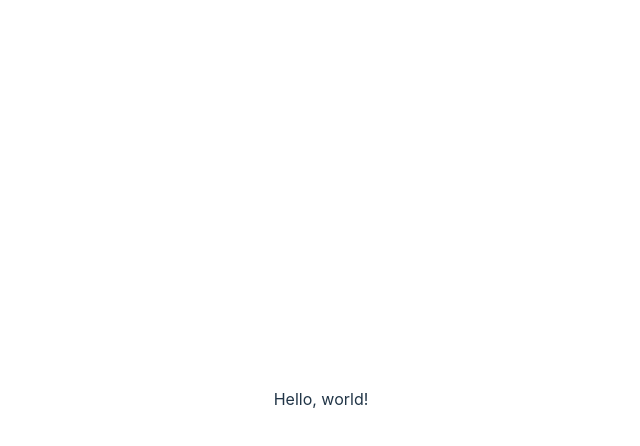
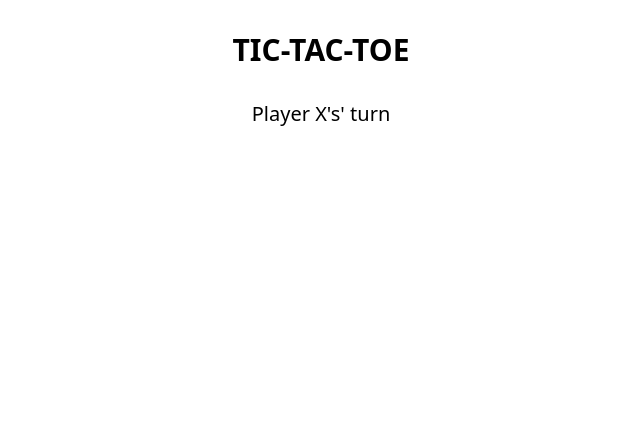
Before and after one commit to Mideas-Touch/tic-tac-toe, a Vue app: page / in a window 1280 px wide. Shown: the top 446 px of the page, without its empty margins (319-959 px from the left). Built offline with nearby package versions, Linux system fonts and the light colour scheme.

Commit message:
fix styling issues

```diff
--- a/index.html
+++ b/index.html
@@ -7,6 +7,7 @@
     <title>Vite + Vue</title>
     <link href="https://fonts.googleapis.com/css2?family=Material+Icons+Outlined"
       rel="stylesheet">
+      <link rel="stylesheet" href="./build/css/output.css">
   </head>
   <body>
     <div id="app"></div>
--- a/package.json
+++ b/package.json
@@ -5,6 +5,7 @@
   "type": "module",
   "scripts": {
     "dev": "vite",
+    "tailwind": "npx tailwindcss -i ./src/index.css -o ../build/css/output.css --watch",
     "build": "vite build",
     "preview": "vite preview"
   },
--- a/src/App.vue
+++ b/src/App.vue
@@ -1,4 +1,4 @@
-<script ript setup>
+<script setup>
 import { ref, computed} from 'vue'
 
 const player = ref('X')
@@ -56,9 +56,14 @@ const ResetGame = () =>{
 </script>
 
 <template>
-  <h1>Hello, world!</h1>
+  <main class="pt-8 text-center h-screen">
+    <h1 class="mb-8 text-3xl font-bold uppercase">
+      Tic-Tac-Toe
+    </h1>
+    <h3 class="text-xl mb-4">Player {{ player }}'s' turn</h3>
+  </main>
 </template>
 
-<style scoped>
+<style >
 
 </style>
--- a/src/main.js
+++ b/src/main.js
@@ -1,5 +1,4 @@
 import { createApp } from 'vue'
-import './style.css'
 import App from './App.vue'
 import './index.css'
 
--- a/src/style.css
+++ /dev/null
@@ -1,90 +0,0 @@
-:root {
-  font-family: Inter, Avenir, Helvetica, Arial, sans-serif;
-  font-size: 16px;
-  line-height: 24px;
-  font-weight: 400;
-
-  color-scheme: light dark;
-  color: rgba(255, 255, 255, 0.87);
-  background-color: #242424;
-
-  font-synthesis: none;
-  text-rendering: optimizeLegibility;
-  -webkit-font-smoothing: antialiased;
-  -moz-osx-font-smoothing: grayscale;
-  -webkit-text-size-adjust: 100%;
-}
-
-a {
-  font-weight: 500;
-  color: #646cff;
-  text-decoration: inherit;
-}
-a:hover {
-  color: #535bf2;
-}
-
-a {
-  font-weight: 500;
-  color: #646cff;
-  text-decoration: inherit;
-}
-a:hover {
-  color: #535bf2;
-}
-
-body {
-  margin: 0;
-  display: flex;
-  place-items: center;
-  min-width: 320px;
-  min-height: 100vh;
-}
-
-h1 {
-  font-size: 3.2em;
-  line-height: 1.1;
-}
-
-button {
-  border-radius: 8px;
-  border: 1px solid transparent;
-  padding: 0.6em 1.2em;
-  font-size: 1em;
-  font-weight: 500;
-  font-family: inherit;
-  background-color: #1a1a1a;
-  cursor: pointer;
-  transition: border-color 0.25s;
-}
-button:hover {
-  border-color: #646cff;
-}
-button:focus,
-button:focus-visible {
-  outline: 4px auto -webkit-focus-ring-color;
-}
-
-.card {
-  padding: 2em;
-}
-
-#app {
-  max-width: 1280px;
-  margin: 0 auto;
-  padding: 2rem;
-  text-align: center;
-}
-
-@media (prefers-color-scheme: light) {
-  :root {
-    color: #213547;
-    background-color: #ffffff;
-  }
-  a:hover {
-    color: #747bff;
-  }
-  button {
-    background-color: #f9f9f9;
-  }
-}
```
Also changed, not shown: 1 other file (tests, documents, lock files or other folders).
